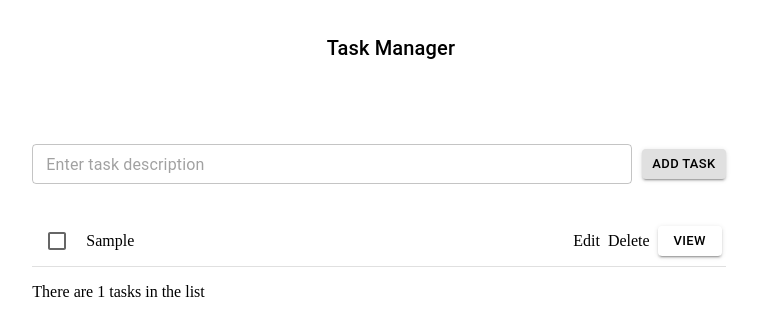
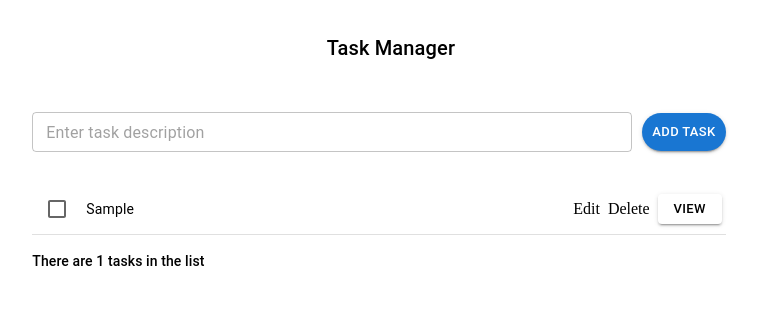
Before and after one commit to jcnnylee/task-manager, a React (Vite) app: page /tasks in a window 1280 px wide. Both pictures are taken after typing "Sample" into the empty fields and a click on the button "ADD TASK". Shown: the top 336 px of the page, without its empty margins (261-1019 px from the left). Built offline with nearby package versions, Linux system fonts and the light colour scheme; no server answers; some icons are missing.

Commit message:
updates to literally everything

```diff
--- a/src/components/Task.jsx
+++ b/src/components/Task.jsx
@@ -72,14 +72,14 @@ function Task({
                 onCancel={handleCancelEdit}
               />
             ) : (
-              <span
+              <Typography variant = 'body2'
                 style={{
                   // optional syntax: if true ? this value : otherwise this value
                   textDecoration: completed ? 'line-through' : 'none',
                 }}
               >
                 {description}
-              </span>
+              </Typography>
             )}
           </Box>
 
--- a/src/components/TaskForm.jsx
+++ b/src/components/TaskForm.jsx
@@ -30,7 +30,7 @@ function TaskForm() {
                 style = {{
                     display: 'flex',
                     alignItems: 'center',
-                    gap: '10px'
+                    gap: '10px',
                 }}>
 
                 {/* <Typography variant = 'subtitle1'>
@@ -50,12 +50,18 @@ function TaskForm() {
 
                     sx = {{
                         width: '600px',
+
                     }}
 
                 />
 
                 <Button
-                    type = 'submit' variant = 'contained' color = 'inherit' size = 'small'>
+                    type = 'submit' variant = 'contained' color = 'primary' size = 'small'
+                    sx = {{
+                        height: '38px',
+                        borderRadius: '50px'
+                    }}
+                >
                     Add Task
                 </Button>
 
--- a/src/components/TaskList.jsx
+++ b/src/components/TaskList.jsx
@@ -1,5 +1,8 @@
 import Task from './Task';
 import {useTaskContext} from './TaskContext'
+
+//import styling components from MUI
+import {Box, Stack, Typography,} from '@mui/material';
 
 function TaskList() {
     // tasks[0] = {
@@ -25,9 +28,12 @@ function TaskList() {
                 />
             ))
             ) : (
-                <p>No tasks to display!</p>
+                <Typography variant = 'subtitle1'>No tasks to display!</Typography>
             )}
-            {tasks.length > 0 && <p>There are {tasks.length} tasks in the list</p>}
+            {tasks.length > 0 &&
+                <Typography variant = 'subtitle2' marginY = {2}>
+                    There are {tasks.length} tasks in the list
+                </Typography>}
         </div>
     );
 }
--- a/src/pages/TasksPage.jsx
+++ b/src/pages/TasksPage.jsx
@@ -97,7 +97,7 @@ function TasksPage() {
           </Typography>
       </Stack>
 
-      <Stack spacing = {4} marginTop = {10}>
+      <Stack spacing = {4} marginTop = {6}>
         <TaskContext
             value = {{
               tasks: taskList,
```
